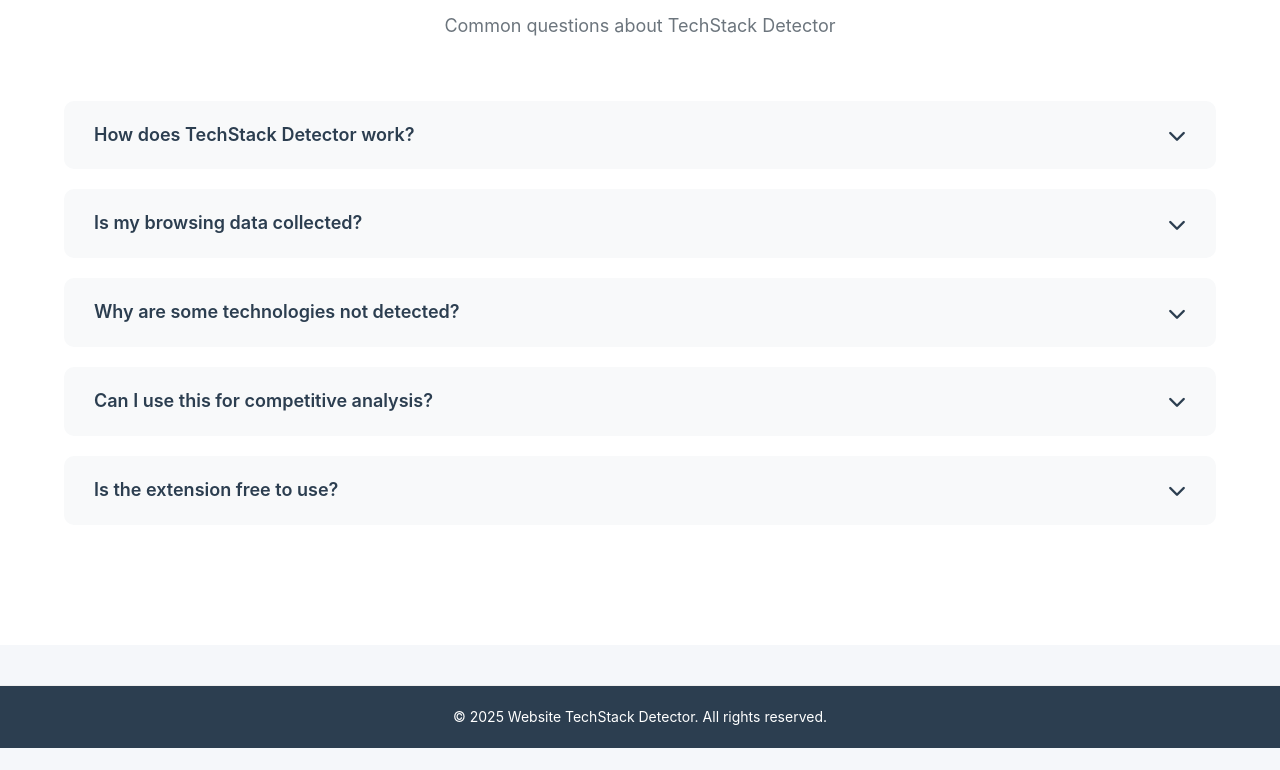
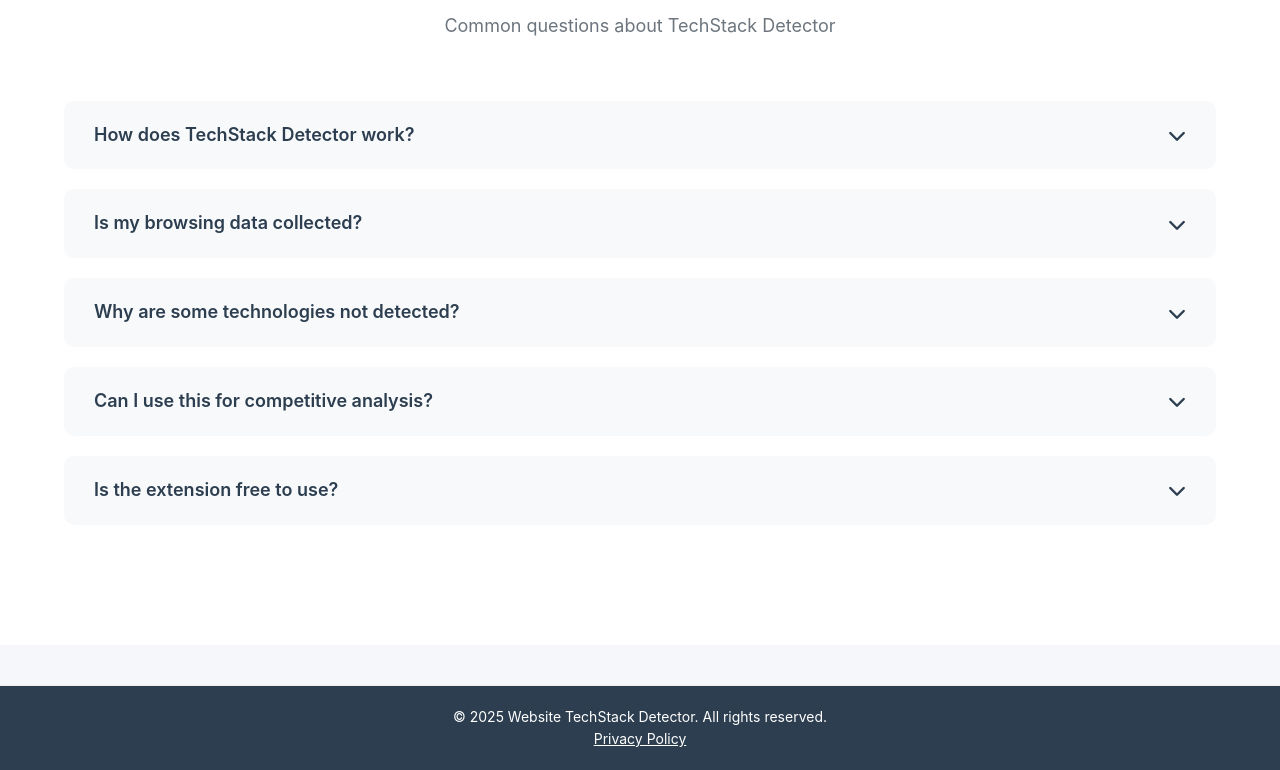
Before and after one commit to tabrejansary/Techstack-Detector, a plain HTML site: page index.html in a window 1280 px wide. Shown: the part 4663-5433 px from the top of the page. Before the commit the page ends 5411 px from the top, so only its background shows below. Drawn offline with Linux system fonts and the light colour scheme.

Commit message:
Update footer to include Privacy Policy link
Added a Privacy Policy link to the footer.

```diff
--- a/index.html
+++ b/index.html
@@ -813,10 +813,11 @@
         </div>
     </section>
 
-    <footer>
+<footer>
     © 2025 Website TechStack Detector. All rights reserved.
+    <br>
+    <a href="privacy.html" style="color:white; text-decoration:underline;">Privacy Policy</a>
 </footer>
-
     <script>
         // FAQ toggle functionality
         document.querySelectorAll('.faq-question').forEach(question => {
```
